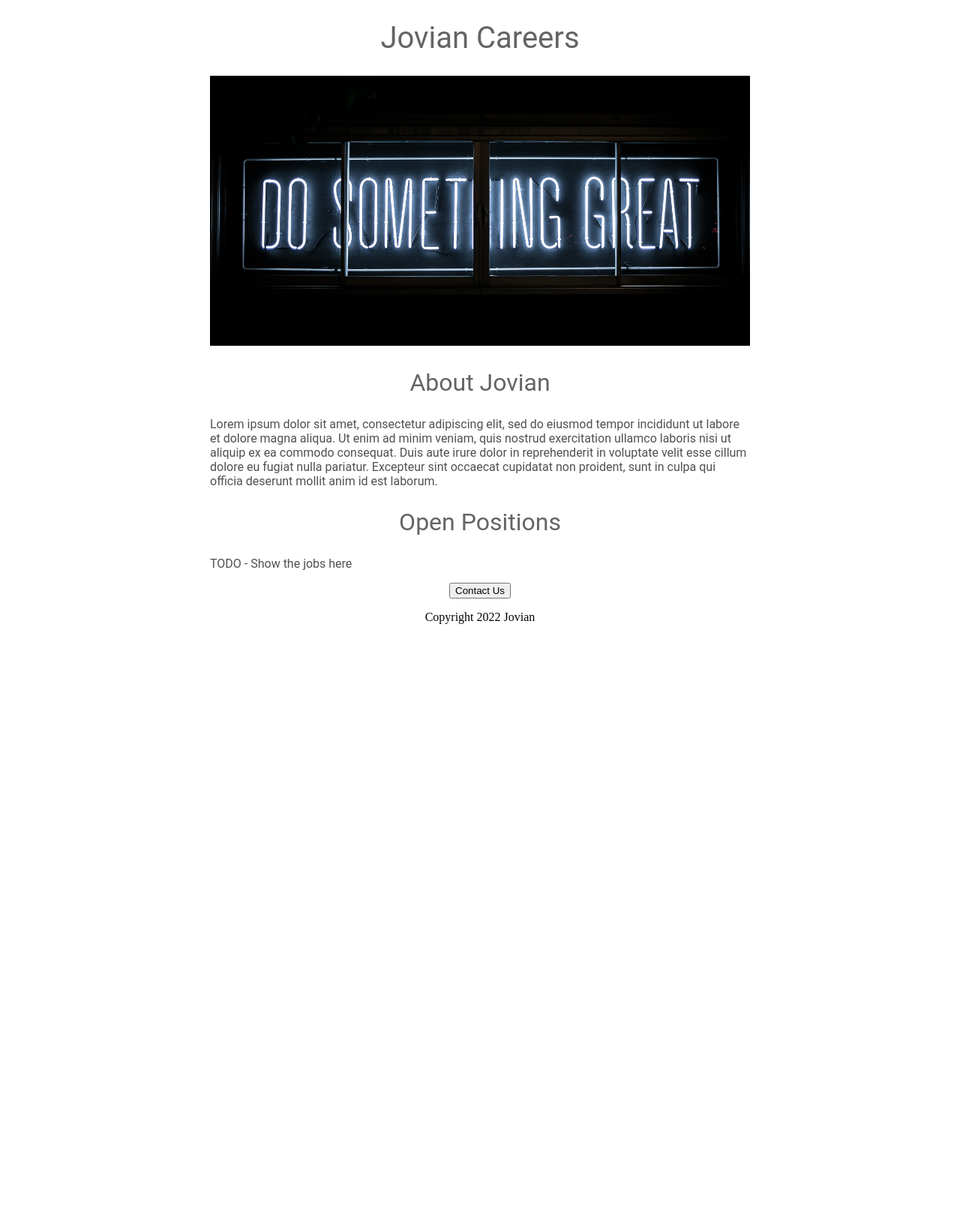
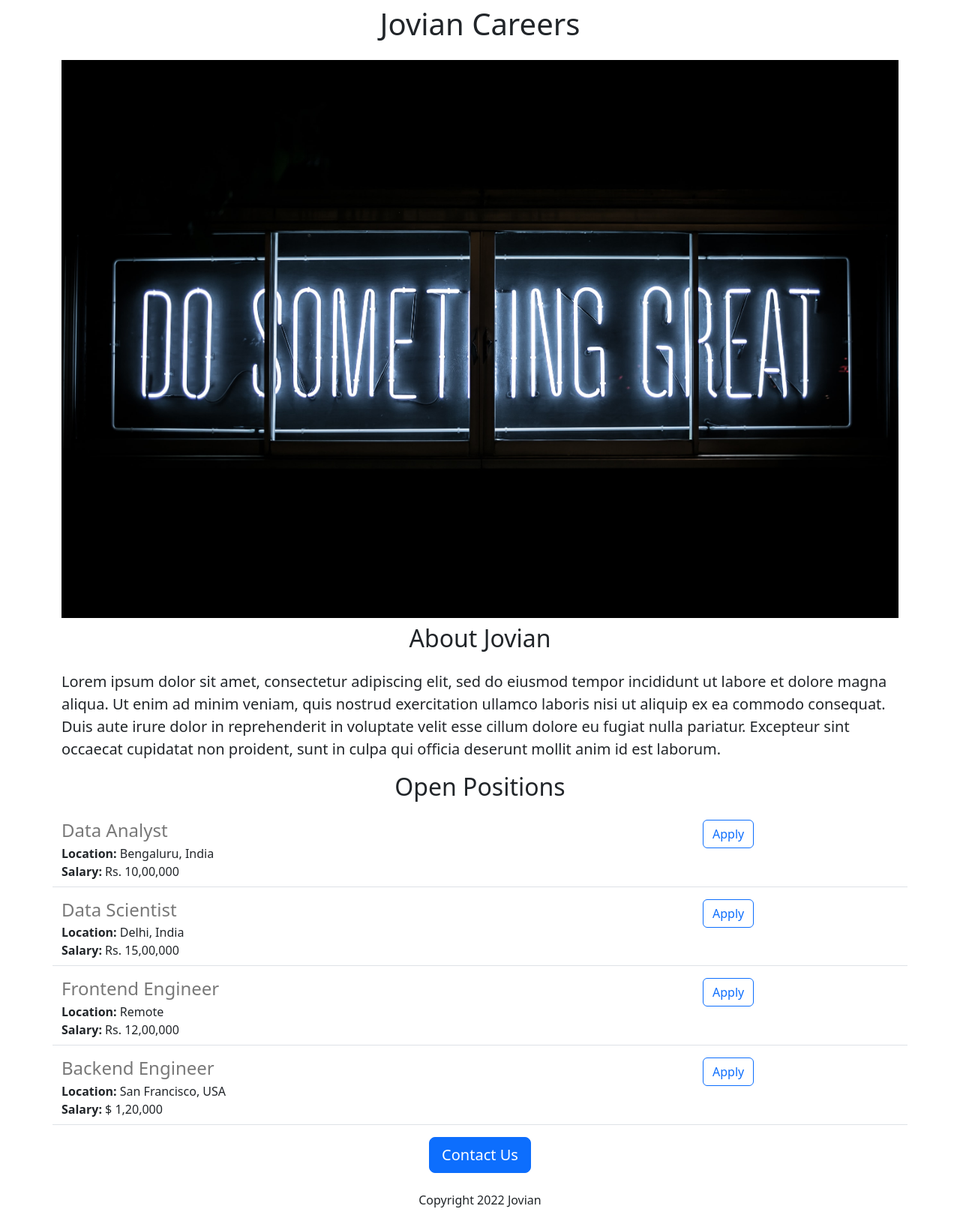
Before and after one commit to rizwanalimondal/jovian-careers-website, a Flask app: page / in a window 1280 px wide. Shown: the whole page at 75% size. Before the commit the page ends 832 px from the top, so only its background shows below. Run offline with Flask 2, Linux system fonts and the light colour scheme; parts of the project's set-up code (start-up, migrations or seed data) failed here and were passed over.

Commit message:
Added dynamic data and API route

```diff
--- a/app.py
+++ b/app.py
@@ -1,10 +1,43 @@
-from flask import Flask, render_template
+from flask import Flask, render_template, jasonify
 
 app = Flask(__name__)
 
+JOBS = [
+  {
+    'id': 1,
+    'title': 'Data Analyst',
+    'location': 'Bengaluru, India',
+    'salary': 'Rs. 10,00,000'
+  },
+  {
+    'id': 2,
+    'title': 'Data Scientist',
+    'location': 'Delhi, India',
+    'salary': 'Rs. 15,00,000'
+  },
+  {
+    'id': 3,
+    'title': 'Frontend Engineer',
+    'location': 'Remote',
+    'salary': 'Rs. 12,00,000'
+  },
+  {
+    'id': 4,
+    'title': 'Backend Engineer',
+    'location': 'San Francisco, USA',
+    'salary': '$ 1,20,000'
+  }
+]
+
 @app.route("/")
 def hello_world():
-  return render_template('home.html')
+  return render_template('home.html',
+                          jobs=JOBS,
+                          company_name="Jovian")
+
+@app.route("/api/jobs")
+def list_jobs():
+  return jsonify(JOBS)
 
 if __name__ == "__main__":
   app.run(host='0.0.0.0', debug=True)
--- a/templates/home.html
+++ b/templates/home.html
@@ -2,53 +2,29 @@
 <html>
   <head>
     <title>Jovian Careers</title>
-    <style>
-      h1 {
-        font-size: 40px;
-        font-family: Roboto;
-        font-weight: normal;
-        color: rgb(100, 100, 100);
-        text-align: center;
-      }
+    <meta charset="utf-8">
+    <meta name="viewport" content="width=device-width, initial-scale=1">
+    <link href="https://cdn.jsdelivr.net/npm/bootstrap@5.2.2/dist/css/bootstrap.min.css" rel="stylesheet" integrity="sha384-Zenh87qX5JnK2Jl0vWa8Ck2rdkQ2Bzep5IDxbcnCeuOxjzrPF/et3URy9Bv1WTRi" crossorigin="anonymous">
 
-      #banner {
-        width: 100%;
-        height: 360px;
-        object-fit: cover;
-      }
-
-      h2 {
-        font-size: 32px;
-        font-family: Roboto;
-        font-weight: normal;
-        color: rgb(100, 100, 100);
-        text-align: center;
-      }
-
-      .bodytext {
-        font-family: Roboto;
-        color: rgb(80, 80, 80);
-      }
-
-      #container {
-        max-width: 720px;
-        margin: 0 auto 0 auto;
-      }
-    </style>
   </head>
   <body>
-    <div id="container">
-      <h1>Jovian Careers</h1>
-      <img id="banner" src="https://jovian-careers-website-1.rizwanali16.repl.co/static/banner.jpg">
-      <h2>About Jovian</h2>
-      <p class="bodytext">
+    <div class="container">
+      <h1 class="text-center mt-2 mb-4">
+        {{company_name}} Careers</h1>
+      <img class="img-fluid" id="banner" src="https://jovian-careers-website-1.rizwanali16.repl.co/static/banner.jpg">
+      <h2 class="text-center mt-2 mb-4">About Jovian</h2>
+      <p class="lead">
         Lorem ipsum dolor sit amet, consectetur adipiscing elit, sed do eiusmod tempor incididunt ut labore et dolore magna aliqua. Ut enim ad minim veniam, quis nostrud exercitation ullamco laboris nisi ut aliquip ex ea commodo consequat. Duis aute irure dolor in reprehenderit in voluptate velit esse cillum dolore eu fugiat nulla pariatur. Excepteur sint occaecat cupidatat non proident, sunt in culpa qui officia deserunt mollit anim id est laborum.
       </p>
-      <h2>Open Positions</h2>
-      <p class="bodytext">TODO - Show the jobs here</p>
-      <div style="text-align:center;">
-        <button>Contact Us</button>
-          <p>Copyright 2022 Jovian</p>
+      <h2 class="text-center mt-2 mb-4">Open Positions</h2>
+      <div>
+        {% for job in jobs %}
+          {% include 'jobitem.html' %}
+        {% endfor %}
+      </div>
+      <div class="text-center">
+        <button class="btn btn-primary btn-lg">Contact Us</button>
+          <p class="mt-4">Copyright 2022 Jovian</p>
       </div>
     </div>
   </body>
--- /dev/null
+++ b/templates/jobitem.html
@@ -0,0 +1,19 @@
+          <div class="border-bottom row" style="margin-bottom: 16px;padding-bottom:8px;">
+            <div class="col-9">
+              <h4
+                style="color:rgb(120,120,120); margin-bottom:4px">
+                {{job['title']}}
+              </h4>
+              <div>
+                <b>Location:</b> {{job['location']}}
+              </div>
+              {% if 'salary' in job %}
+              <div>
+                <b>Salary:</b> {{job['salary']}}
+              </div>
+              {% endif %}
+              </div>
+              <div class="col-3">
+              <button type="button" class="btn btn-outline-primary">Apply</button>
+              </div>
+          </div>
```
